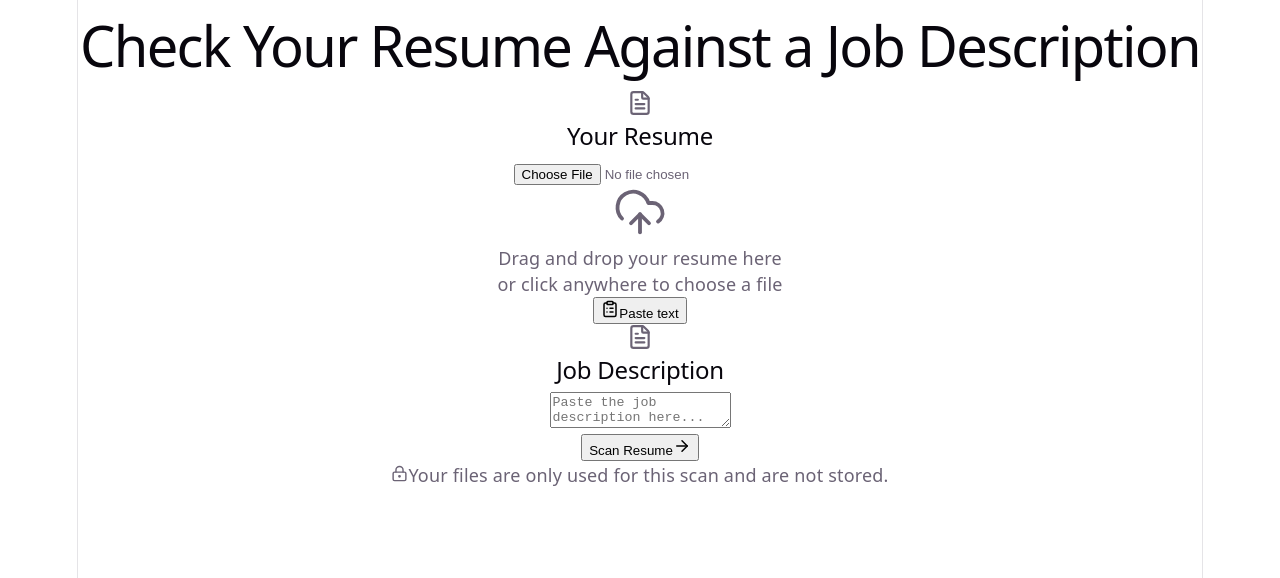
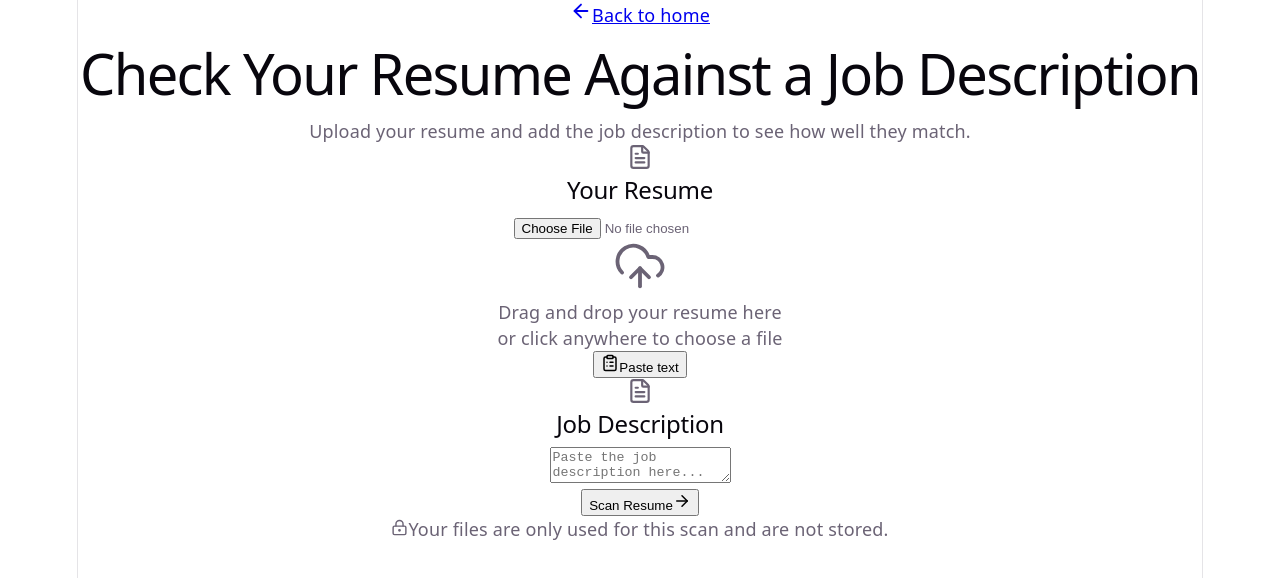
Before and after one commit to arifuzzaman-tanin/ats-web, a React (Vite) app: page /resume-scanner in a window 1280 px wide. Shown: the top 578 px of the page. Built offline with nearby package versions, Linux system fonts and the light colour scheme; no server answers; the HTML template or start-up script is replaced by a standard one.

Commit message:
feat: add navigation link to home and enhance header layout in ResumeScannerPage

```diff
--- a/src/pages/ResumeScannerPage/ResumeScannerPage.tsx
+++ b/src/pages/ResumeScannerPage/ResumeScannerPage.tsx
@@ -1,7 +1,8 @@
 import { zodResolver } from '@hookform/resolvers/zod'
-import { LockKeyhole } from 'lucide-react'
+import { ArrowLeft, LockKeyhole } from 'lucide-react'
 import { useEffect, useState } from 'react'
 import { useForm } from 'react-hook-form'
+import { Link } from 'react-router-dom'
 import { Card } from '../../components/ui/Card/Card'
 import { AccessKeyModal } from '../../features/access-key/AccessKeyModal'
 import { requestFreeAccessKey } from '../../features/access-key/accessKeyApi'
@@ -113,10 +114,17 @@ export function ResumeScannerPage() {
 
   return (
     <main className="scanner-page">
-      <header className="page-heading">
-        <h1>Check Your Resume Against a Job Description</h1>
-        <span className="page-heading__accent" />
-      </header>
+      <div className="scanner-header">
+        <Link className="button button--ghost scanner-home-link" to="/">
+          <ArrowLeft size={22} aria-hidden="true" />
+          <span>Back to home</span>
+        </Link>
+
+        <header className="scanner-header__heading">
+          <h1>Check Your Resume Against a Job Description</h1>
+          <p>Upload your resume and add the job description to see how well they match.</p>
+        </header>
+      </div>
 
       <form className="scanner-form" onSubmit={handleSubmit(onSubmit)} noValidate>
         <Card className="scanner-card">
--- a/src/styles/pages/_scanner.scss
+++ b/src/styles/pages/_scanner.scss
@@ -6,12 +6,36 @@
   margin: 0 auto;
   padding: 1.1rem clamp(1rem, 3vw, 3.4rem) 2.2rem;
   font-size: 1rem;
+}
 
-  .page-heading h1 {
-    font-size: clamp(1.65rem, 2.2vw, 2.25rem);
-    line-height: 1.3;
-    font-weight: 700;
-  }
+.scanner-header {
+  display: grid;
+  grid-template-columns: auto minmax(0, 1fr);
+  align-items: center;
+  gap: clamp(1rem, 1.6vw, 1.6rem);
+  margin-bottom: 1.25rem;
+}
+
+.scanner-home-link {
+  min-height: 42px;
+  border-radius: 12px;
+  padding: 0.5rem 0.9rem;
+  font-size: 0.9rem;
+  text-decoration: none;
+}
+
+.scanner-header__heading h1 {
+  font-size: clamp(1.65rem, 2.2vw, 2.25rem);
+  line-height: 1.3;
+  font-weight: 700;
+  letter-spacing: 0;
+}
+
+.scanner-header__heading p {
+  margin-top: 0.3rem;
+  color: $color-muted;
+  font-size: 0.88rem;
+  line-height: 1.4;
 }
 
 .scanner-form {
@@ -957,6 +981,12 @@
 }
 
 @media (max-width: $tablet) {
+  .scanner-header {
+    grid-template-columns: 1fr;
+    justify-items: start;
+    margin-bottom: 1.5rem;
+  }
+
   .scanner-card__grid {
     grid-template-columns: 1fr;
   }
@@ -971,12 +1001,12 @@
     padding-top: clamp(0.6rem, 1.6vh, 1.1rem);
     padding-bottom: clamp(0.75rem, 1.8vh, 1.4rem);
 
-    .page-heading {
+    .scanner-header {
       flex: 0 0 auto;
       margin-bottom: clamp(0.7rem, 1.8vh, 1.35rem);
     }
 
-    .page-heading h1 {
+    .scanner-header__heading h1 {
       font-size: clamp(1.45rem, 3.1vh, 2.25rem);
       line-height: 1.2;
     }
```
Also changed, not shown: 1 other file (tests, documents, lock files or other folders).
